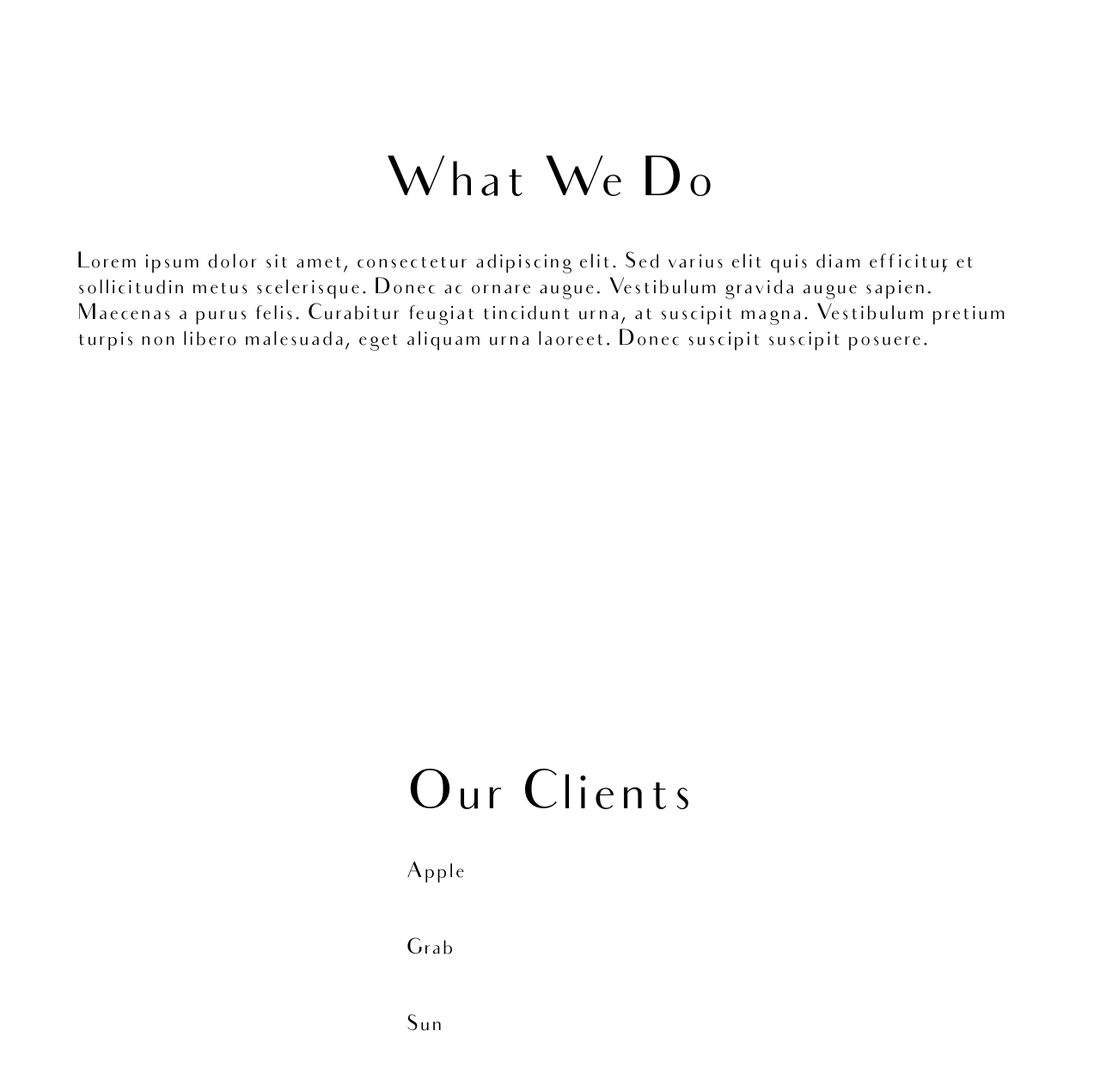
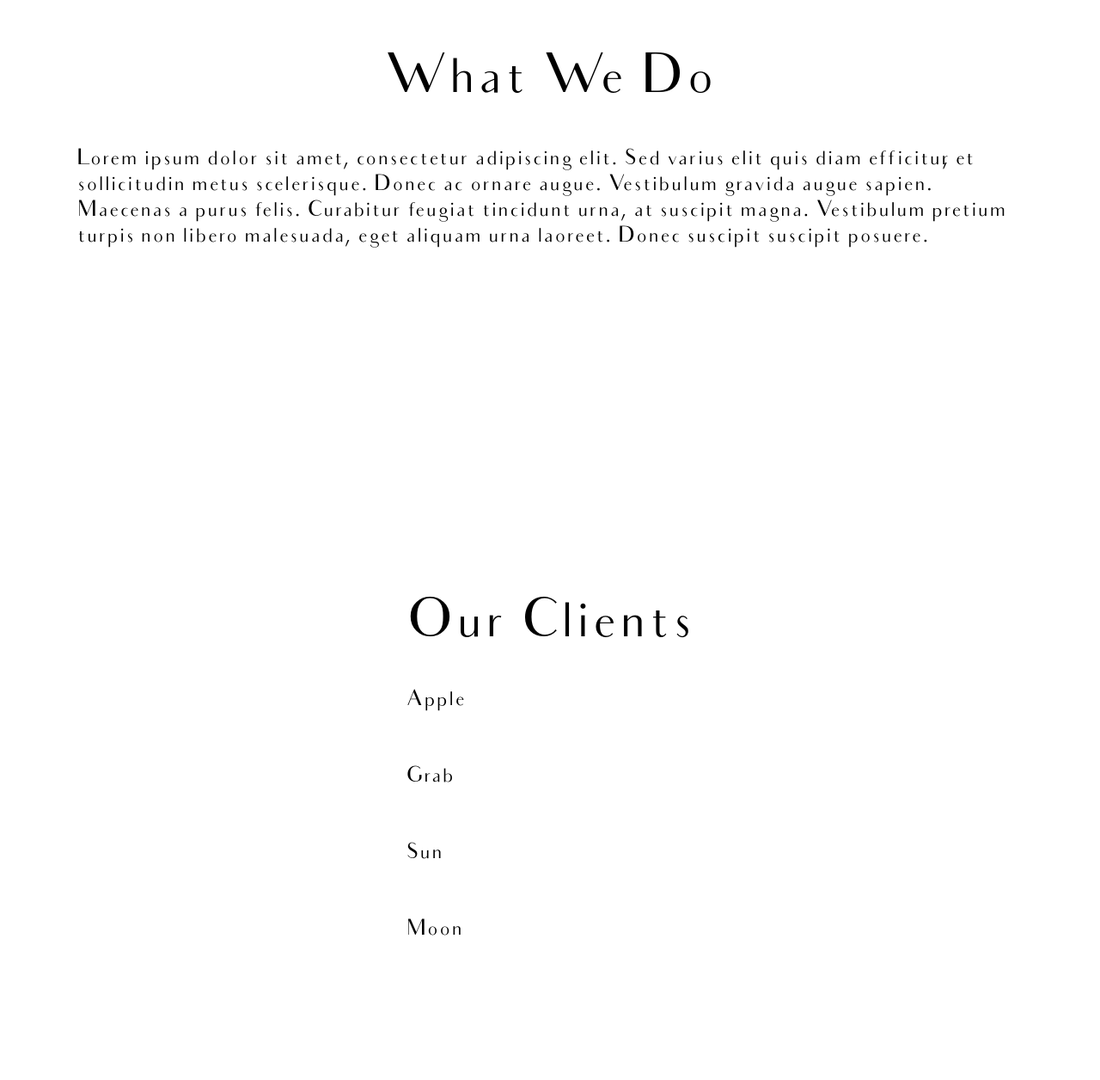
Before and after one commit to thetlwinlwin/portfolio, a React (Create React App) app: page / in a window 1280 px wide. Shown: the part 894-2150 px from the top of the page at 86% size. Built offline with nearby package versions, Linux system fonts and the light colour scheme.

Commit message:
change the intersection effect

```diff
--- a/src/components/home/home.css
+++ b/src/components/home/home.css
@@ -1,42 +1,46 @@
 .section {
-    height: 100vh;
+    min-height: 90vh;
     display: flex;
     justify-content: center;
     align-items: center;
-    transition: opacity 1500ms;
+    transition: opacity 1000ms ease;
 }
 
 .hide {
     opacity: 0;
 }
 
+.lee {
+    background-color: aqua;
+}
 
 .show {
     opacity: 1;
 }
 
 
-.home-end-wrapper {
+.wrapper {
     display: flex;
     justify-content: center;
-    gap: max(1vw, 1vh);
     padding: max(7vw, 7vh);
     flex-direction: column;
+}
+
+.home-end-gap {
+    gap: max(1vw, 1vh);
+
+}
+
+.client-gap {
+    gap: min(1vw, 1vh);
+
 }
 
 .para-text {
     font-size: clamp(0.8rem, 0.8rem + 1vw, 2rem);
 }
 
-.home-text {
+.title-text {
     text-align: center;
     font-size: max(5vw, 5vh);
 }
-
-.client-wrapper {
-    display: flex;
-    justify-content: center;
-    gap: min(1vw, 1vh);
-    padding: max(7vw, 7vh);
-    flex-direction: column;
-}
--- a/src/components/home/home.jsx
+++ b/src/components/home/home.jsx
@@ -2,7 +2,7 @@ import './home.css';
 import NavBar from '../nav_bar/nav_bar';
 import Responsive from "../portfolio/responsive/responsive";
 import useInView from '../intersection_hook';
-import { useRef } from 'react';
+import { useMemo, useRef } from 'react';
 
 const homeText = [
     { title: 'Who We Are?' },
@@ -10,34 +10,37 @@ const homeText = [
 ]
 
 function HomePage() {
+    const option = useMemo(() => ({ rootMargin: '0px', threshold: 0.7, }), [])
+
     const homeEndRef = useRef(null);
-    const isInView = useInView(homeEndRef, {
-        rootMargin: "0px",
-        threshold: 1,
-    });
+    const clientRef = useRef(null);
+    const responsiveRef = useRef(null);
 
-    console.log(isInView);
+    const isHomeEndInView = useInView(homeEndRef, option);
+    const isClientInView = useInView(clientRef, option);
+    const isResponsiveInView = useInView(responsiveRef, option);
 
+    console.log(isResponsiveInView);
 
     return (
         <>
             <NavBar />
             <div className="container">
                 <div className='section'>
-                    <span className='home-text'>{homeText[0].title}</span>
+                    <span className='title-text'>{homeText[0].title}</span>
                 </div>
-                <div ref={homeEndRef} className={`section check hide${isInView ? 'show' : ''}`}>
-                    <div className='home-end-wrapper'>
-                        <span className='home-text'>{homeText[1].title}</span>
+                <div ref={homeEndRef} className={`section hide${isHomeEndInView ? 'show' : ''}`}>
+                    <div className='wrapper home-end-gap'>
+                        <span className='title-text'>{homeText[1].title}</span>
                         <p className='para-text'>
                             Lorem ipsum dolor sit amet, consectetur adipiscing elit. Sed varius elit quis diam efficitur, et sollicitudin metus scelerisque. Donec ac ornare augue. Vestibulum gravida augue sapien. Maecenas a purus felis. Curabitur feugiat tincidunt urna, at suscipit magna. Vestibulum pretium turpis non libero malesuada, eget aliquam urna laoreet. Donec suscipit suscipit posuere.
 
                         </p>
                     </div>
                 </div>
-                <div className='section'>
-                    <div className='client-wrapper'>
-                        <span className='home-text'> Our Clients</span>
+                <div ref={clientRef} className={`section hide${isClientInView ? 'show' : ''}`}>
+                    <div className='wrapper client-gap'>
+                        <span className='title-text'> Our Clients</span>
                         <p className='para-text'>
                             Apple
                         </p>
@@ -52,14 +55,16 @@ function HomePage() {
                         </p>
                     </div>
                 </div>
-                <Responsive />
+                <div ref={responsiveRef} className={`section hide${isResponsiveInView ? 'show' : ''}`}>
+                    < Responsive />
+                </div>
                 <div className="section ">
-                    <span className="home-text">
+                    <span className="title-text">
                         Section 5
                     </span>
                 </div>
                 <div className="section " >
-                    <span className="home-text">
+                    <span className="title-text">
                         Section 6
                     </span>
                 </div>
```
